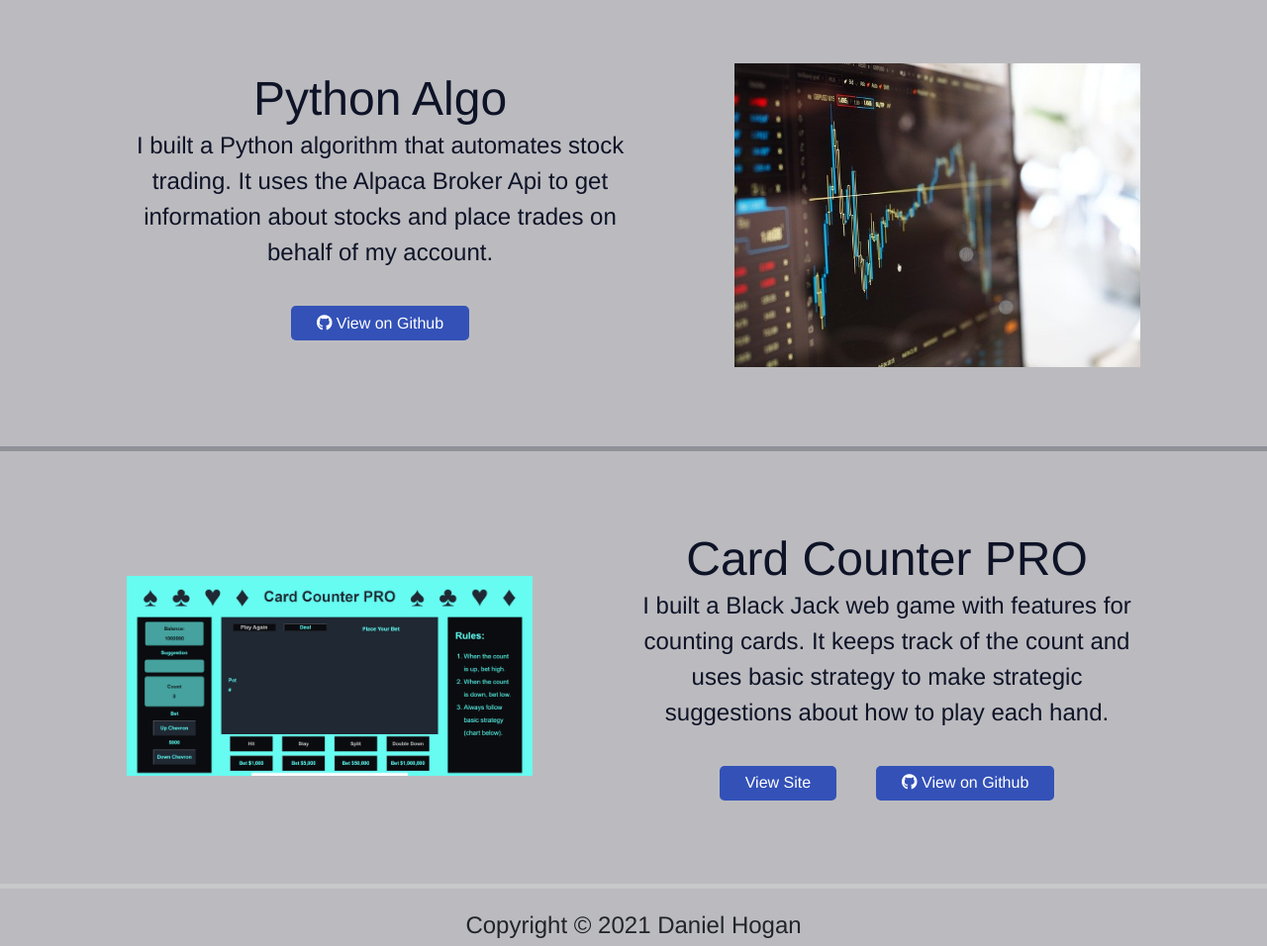
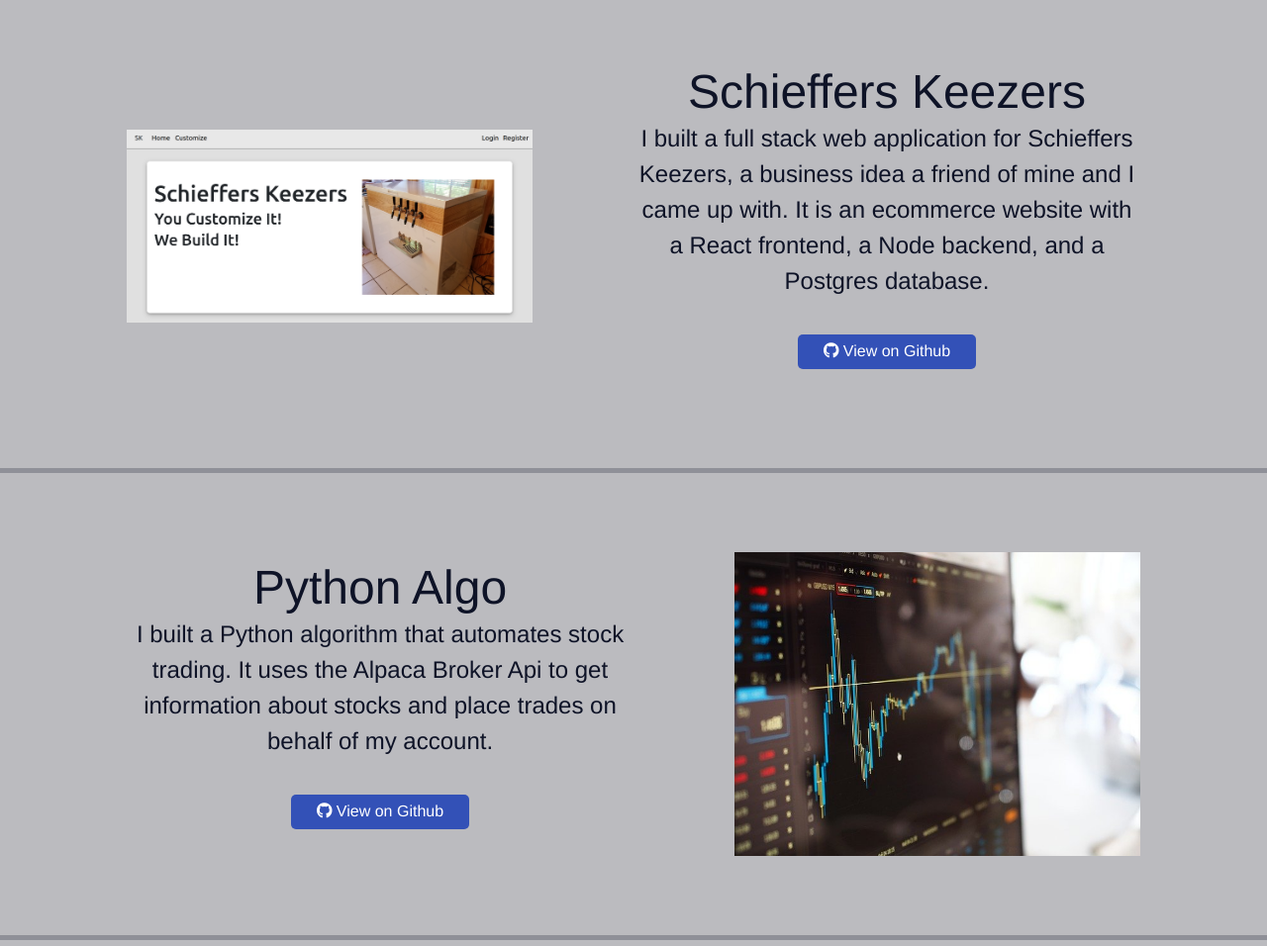
Before and after one commit to danielxxhogan/portfolio, a plain HTML site: page index.html in a window 1280 px wide. Shown: the part 900-1856 px from the top of the page at 99% size. Drawn offline with nearby package versions, Linux system fonts and the light colour scheme.

Commit message:
add Schieffers Keezer

```diff
--- a/index.html
+++ b/index.html
@@ -35,6 +35,23 @@
         <hr style="height: 5px;"/>
 
         <div class="portfolio-item">
+          <img src="images/Schieffers-Keezers.jpg" alt="" class="portfolio-image">
+
+            <div class="portfolio-text">
+                <h2>Schieffers Keezers</h2>
+                <p>I built a full stack web application for Schieffers Keezers, a business idea a friend of mine
+                  and I came up with. It is an ecommerce website with a React frontend, a Node backend, and a Postgres
+                  database.
+                </p>
+                <form action="https://github.com/rando-mane/Schieffers-Keezers" target="_blank">
+                    <button class="portfolio-btn"><div><i class="fab fa-github"></i> View on Github</div></button>
+                </form>
+            </div>
+        </div>
+
+        <hr style="height: 5px;"/>
+
+        <div class="portfolio-item">
             <div class="portfolio-text">
                 <h2>Python Algo</h2>
                 <p>I built a Python algorithm that automates stock trading. It uses the Alpaca
@@ -44,6 +61,7 @@
                     <button class="portfolio-btn"><div><i class="fab fa-github"></i> View on Github</div></button>
                 </form>
             </div>
+
             <img src="images/stock-chart.jpg" alt="" class="portfolio-image">
         </div>
 
```
Also changed, not shown: images/Schieffers-Keezers.jpg (added).
